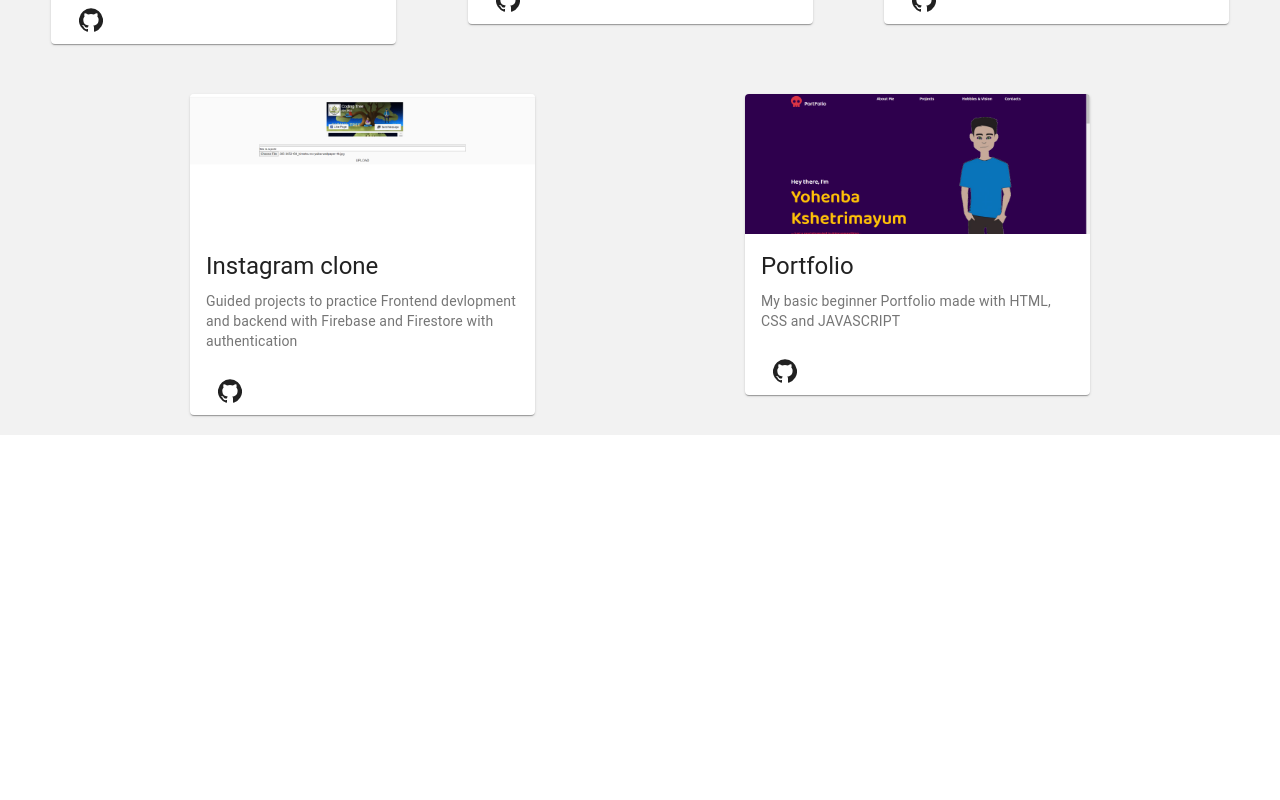
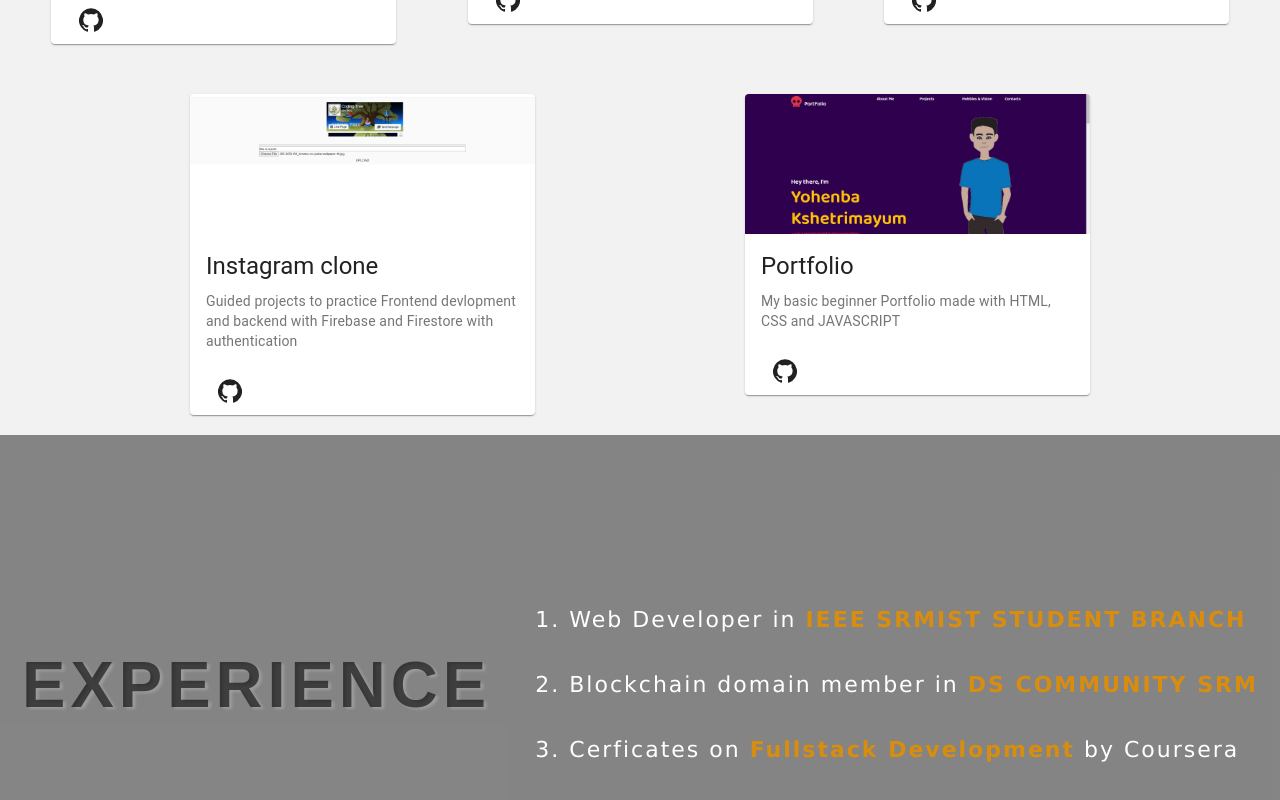
Before and after one commit to Yohenba18/Portfolio, a React (Create React App) app: page / in a window 1280 px wide. Shown: the part 1817-2617 px from the top of the page. Before the commit the page ends 2252 px from the top, so only its background shows below. Built offline with nearby package versions, Linux system fonts and the light colour scheme.

Commit message:
portfolio v4.1 experience

```diff
--- a/src/App.js
+++ b/src/App.js
@@ -3,6 +3,7 @@ import About from './Components/About';
 import Header from './Components/Header';
 import Hello from './Components/Hello';
 import Project from './Components/Project';
+import Experience from './Experience';
 
 function App() {
   return (
@@ -16,6 +17,7 @@ function App() {
         <Hello/>
         <About/>
         <Project/>
+        <Experience/>
       </div>
       {/*Skills */}
       {/*Footer */}
--- a/src/Components/Hello.css
+++ b/src/Components/Hello.css
@@ -6,6 +6,7 @@
   background-image: linear-gradient(to top, #cfd9df 0%, #e2ebf0 100%);
   box-shadow: -1px 6px 5px -3px rgba(0,0,0,0.32);
   /* background-image: linear-gradient(to top, #e6e9f0 0%, #eef1f5 100%); */
+
 }
 
 .hello__left{
--- a/src/Components/Project.css
+++ b/src/Components/Project.css
@@ -11,8 +11,9 @@
     padding: 20px;
     padding-top: 50px;
     font-size:60px;
+    color:#604083;
     font-family: 'Courier New', Courier, monospace;
-    background-color:  #d3d3d3;
+    background-color:  #C8D3D5;
     border-radius: 0 0 40px 40px;
 
 }
--- /dev/null
+++ b/src/Experience.css
@@ -0,0 +1,36 @@
+.experience{
+    display: flex;
+    justify-content: space-between;
+    height: 500px;
+    background: #6e6e6ed7;
+}
+
+.experience .experience__left{
+    display: flex;
+    margin: auto;
+    align-items: center;
+}
+.experience .experience__right{
+    margin: auto;
+    display: flex;
+    flex-direction: column;
+    justify-content: center;
+}
+
+
+.experience .experience__left > h1{
+    font-size: 65px;
+    font-family: 'Ubuntu', sans-serif;
+    letter-spacing: 5px;
+    color: rgba(0,0,0,.6);
+    text-shadow: 3px 2px 3px rgba(255,255,255,.2);
+}
+
+.experience .experience__right> h3{
+    color: white;
+    margin: 20px 0;
+    font-size: 22px;
+    letter-spacing: 2px;
+    font-weight: normal;
+    font-family: Verdana, Geneva, Tahoma, sans-serif;
+}
--- /dev/null
+++ b/src/Experience.js
@@ -0,0 +1,19 @@
+import React from 'react';
+import "./Experience.css";
+
+function Experience() {
+    return (
+        <div className="experience">
+            <div className="experience__left">
+                <h1>EXPERIENCE</h1>
+            </div>
+            <div className="experience__right">
+                <h3>1. Web Developer in <b style={{color: "#D88D0E"}}>IEEE SRMIST STUDENT BRANCH</b></h3>
+                <h3>2. Blockchain domain member in <b style={{color: "#D88D0E"}}>DS COMMUNITY SRM</b></h3>
+                <h3>3. Cerficates on <b style={{color: "#D88D0E"}}>Fullstack Development</b> by Coursera</h3>
+            </div>
+        </div>
+    )
+}
+
+export default Experience
```
